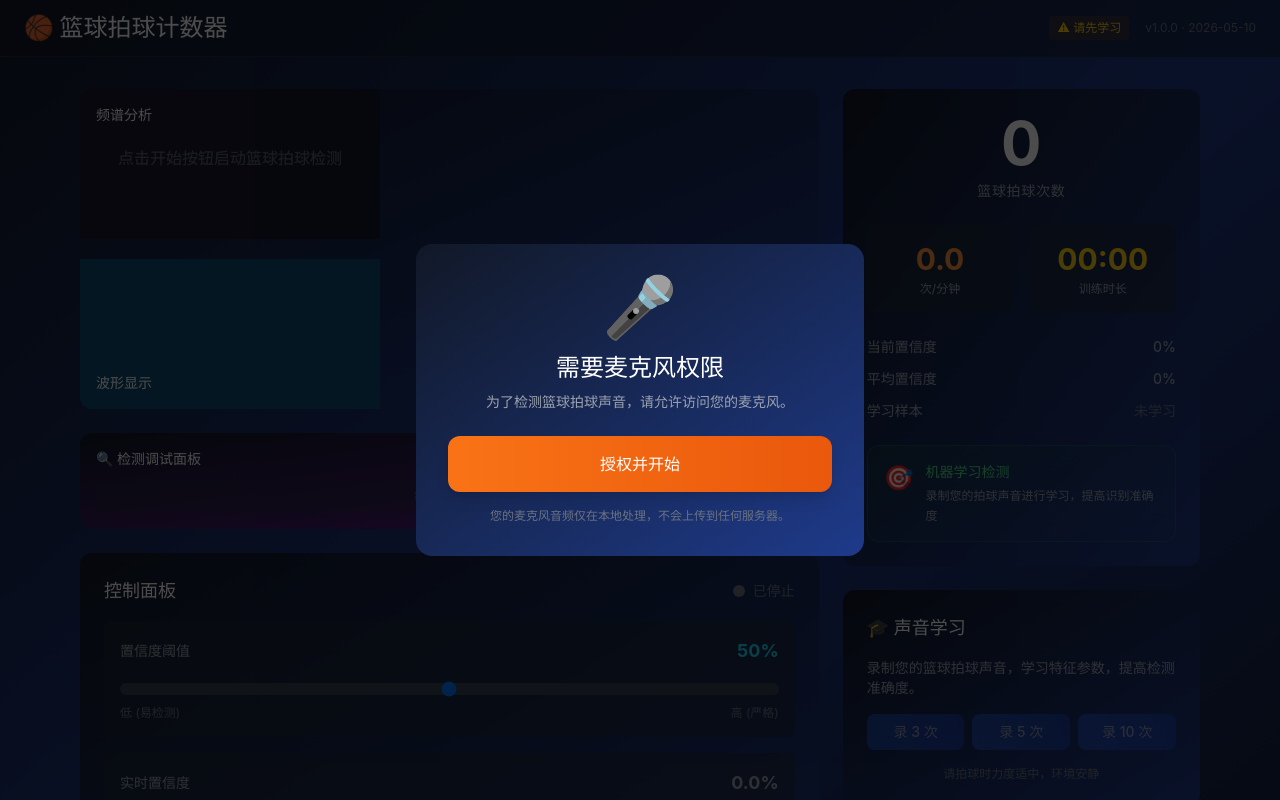
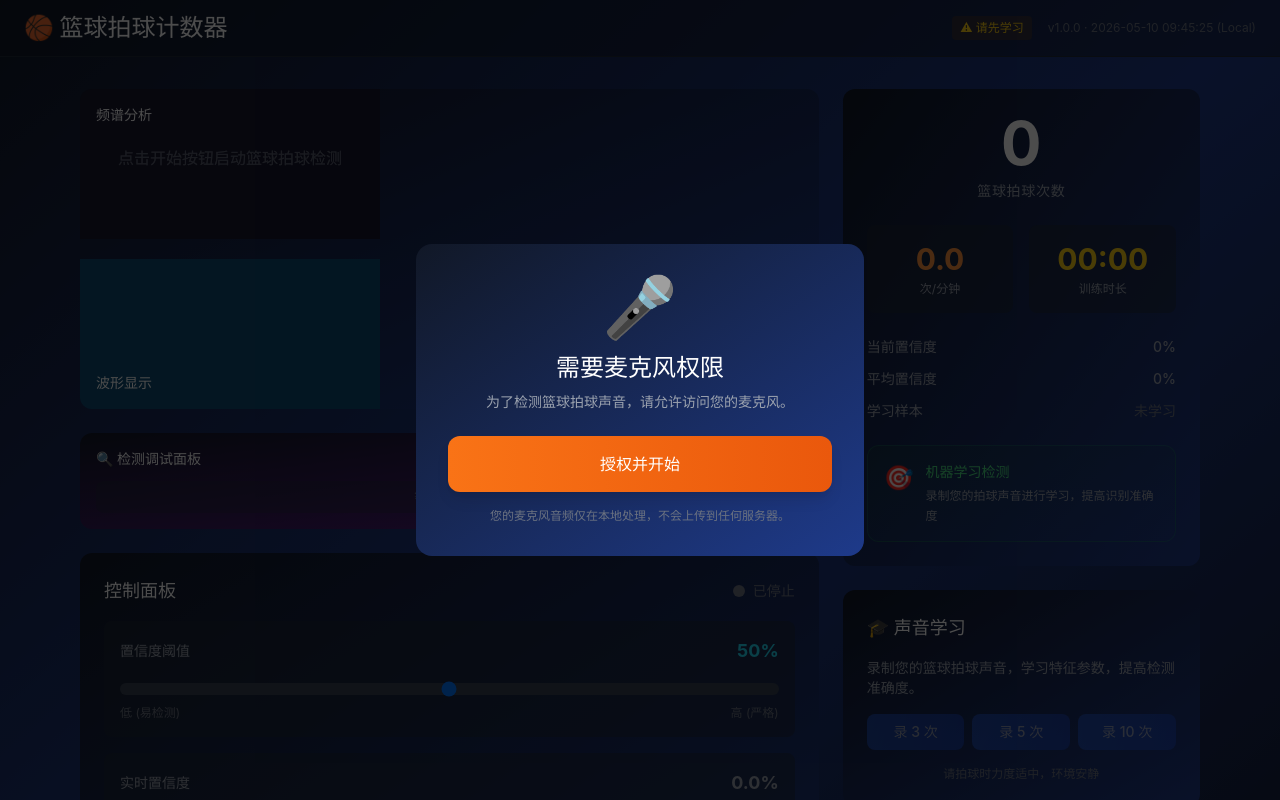
Before and after one commit to jasongwq/basketball-counter, a React (Vite) app: page / in a window 1280 px wide. Shown: the top 800 px of the page. Built offline with nearby package versions, Linux system fonts and the light colour scheme.

Commit message:
fix: use version.ts for build-time version and timestamp

```diff
--- a/src/App.tsx
+++ b/src/App.tsx
@@ -6,9 +6,7 @@ import { AudioVisualizer } from './components/AudioVisualizer';
 import { StatsPanel } from './components/StatsPanel';
 import { LearningPanel } from './components/LearningPanel';
 import { DetectionDebugPanel } from './components/DetectionDebugPanel';
-
-const BUILD_VERSION = '1.0.0';
-const BUILD_TIME = '2026-05-10';
+import { BUILD_VERSION, BUILD_TIME } from './version';
 
 function App() {
   const [isStarted, setIsStarted] = useState(false);
--- /dev/null
+++ b/src/version.ts
@@ -0,0 +1,2 @@
+export const BUILD_VERSION = '1.0.0';
+export const BUILD_TIME = new Date().toISOString().replace('T', ' ').slice(0, 19) + ' (Local)';
```
Also changed, not shown: 1 other file (tests, documents, lock files or other folders).
